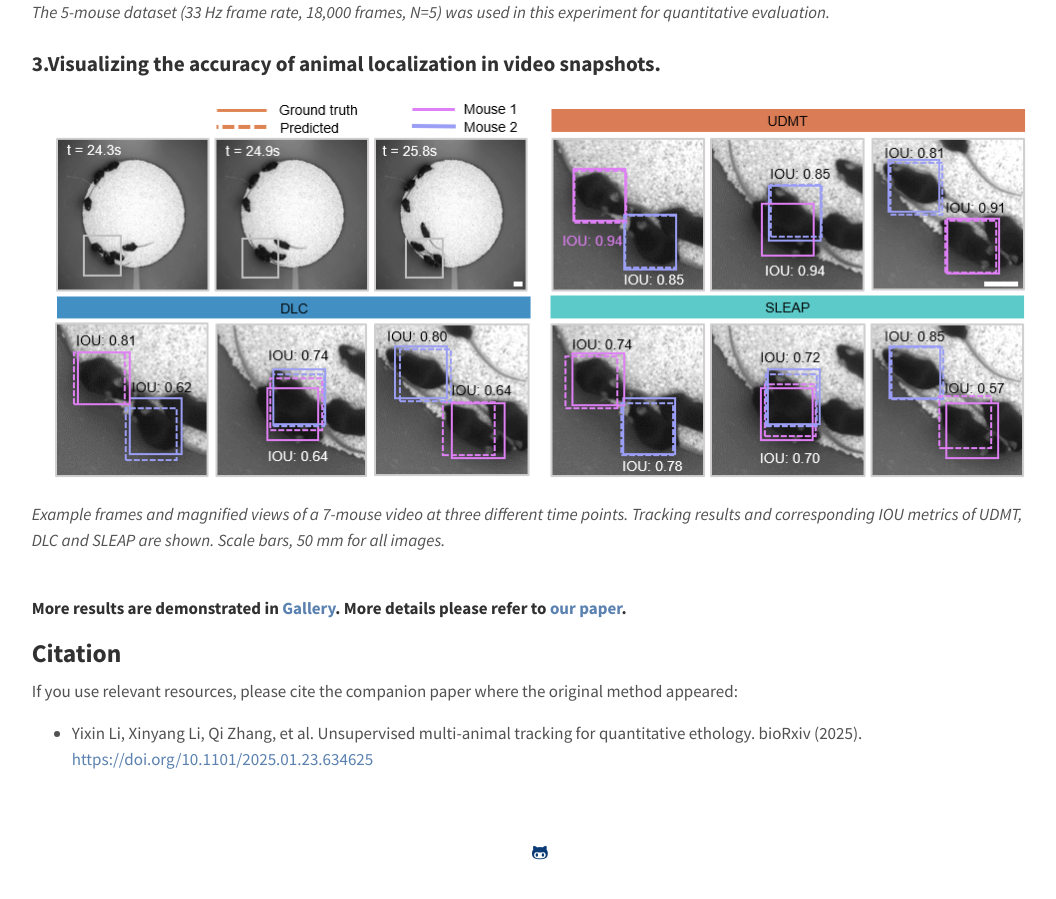
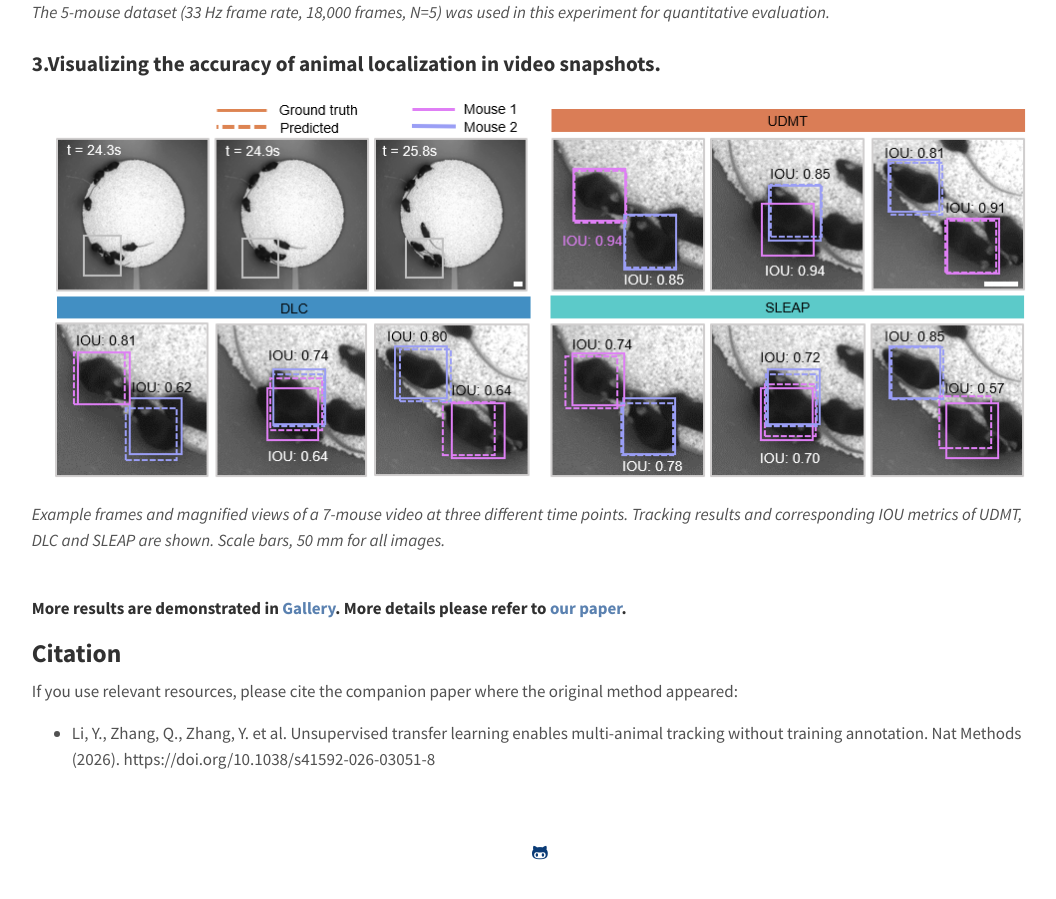
Before and after one commit to cabooster/UDMT, a Jekyll site: the page built from About.md, in a window 1280 px wide and 900 px high, scrolled down 3043 px. Shown: the whole window, without its empty margins (100-1156 px from the left). Built offline with Jekyll 4.4.1, drawn with Linux system fonts in a browser that asks for light colours.

Commit message:
Update About.md

```diff
--- a/About.md
+++ b/About.md
@@ -3,7 +3,7 @@
 title: About
 ---
 <img src="https://github.com/cabooster/UDMT/blob/page/images/logo_blue_v2.png?raw=true" width="700" align="right" />
-### [GitHub](https://github.com/cabooster/UDMT) | [Paper](https://doi.org/10.1101/2025.01.23.634625)
+### [GitHub](https://github.com/cabooster/UDMT) | [Paper](https://www.nature.com/articles/s41592-026-03051-8)
 ## Content
 
 - [**Introduction**](#introduction)
@@ -56,11 +56,11 @@
 <i>Example frames and magnified views of a 7-mouse video at three different time points. Tracking results and corresponding IOU metrics of UDMT, DLC and SLEAP are shown. Scale bars, 50 mm for all images.</i>
 <br><br>
 
-**More results are demonstrated in <a href='https://cabooster.github.io/UDMT/Gallery/'>Gallery</a>. More details please refer to <a href='https://doi.org/10.1101/2025.01.23.634625'>our paper</a>.**
+**More results are demonstrated in <a href='https://cabooster.github.io/UDMT/Gallery/'>Gallery</a>. More details please refer to <a href='https://www.nature.com/articles/s41592-026-03051-8'>our paper</a>.**
 
 
 ## Citation
 
 If you use relevant resources, please cite the companion paper where the original method appeared:
 
-- Yixin Li, Xinyang Li, Qi Zhang, et al. Unsupervised multi-animal tracking for quantitative ethology. bioRxiv (2025). [https://doi.org/10.1101/2025.01.23.634625](https://doi.org/10.1101/2025.01.23.634625)
+- Li, Y., Zhang, Q., Zhang, Y. et al. Unsupervised transfer learning enables multi-animal tracking without training annotation. Nat Methods (2026). https://doi.org/10.1038/s41592-026-03051-8
```
